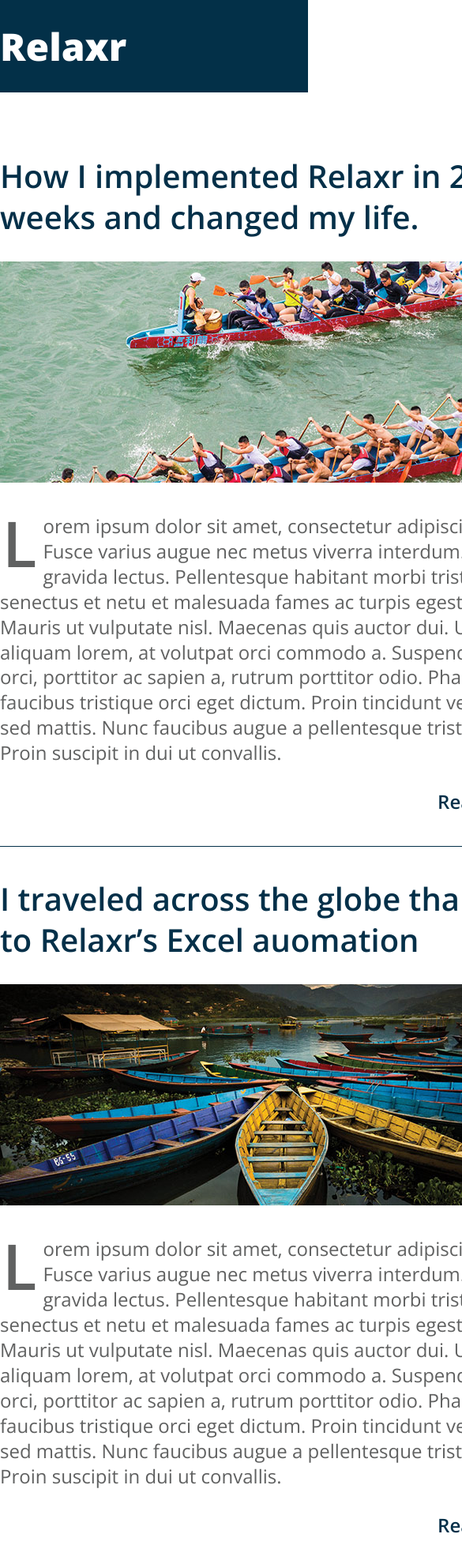
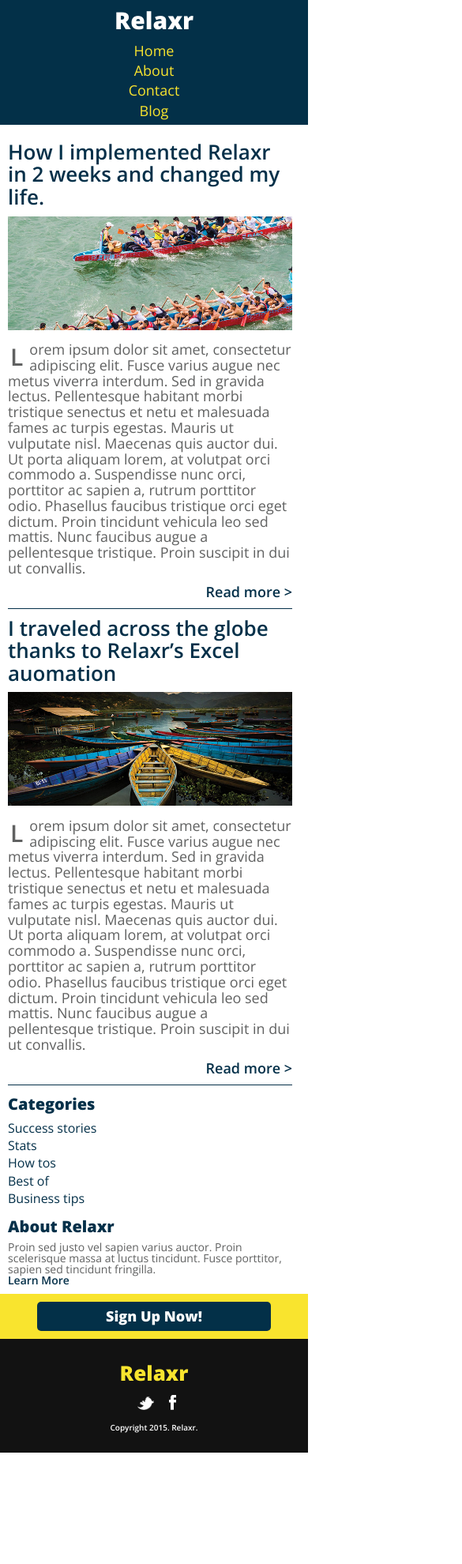
Before and after one commit to atflick/lesson-08-hw-andy_flickinger, a plain HTML site: page starter_code/blog.html in a window 390 px wide. Shown: the top 1980 px of the page at 79% size, 585 px wide, since content can reach past the window. After the commit the page ends 1839 px from the top, so only its background shows below. Drawn offline with nearby package versions, Linux system fonts and the light colour scheme.

Commit message:
hw submission
commit

```diff
--- a/starter_code/blog.html
+++ b/starter_code/blog.html
@@ -56,7 +56,7 @@
 					<h3>About Relaxr</h3>
 					<p>Proin sed justo vel sapien varius auctor. Proin scelerisque massa at luctus tincidunt. Fusce porttitor, sapien sed tincidunt fringilla.<br>
 					<a href="">Learn More</a></p>
-					<img src="images/ad-unit.png" alt="Ad Unit">
+					<img src="images/ad-unit.png" alt="Ad Unit" id="hide-the-ad">
 				</aside>
 			</div>
 		</section>
--- a/starter_code/css/style.css
+++ b/starter_code/css/style.css
@@ -64,7 +64,7 @@ a {
 
 /* Center the container */
 .container {
-  width: 960px;
+  max-width: 960px;
   margin: 0 auto;
 }
 .logo {
@@ -98,6 +98,7 @@ header nav ul li a {
 #hero {
   height: 700px;
   background: url(../images/header_bg.jpg) no-repeat top center #131e27;
+  background-size: cover;
   padding-top: 32px;
 }
 
@@ -140,7 +141,7 @@ h3 {
   margin-bottom: 40px;
 }
 #benefits p, #benefits ul {
-  width: 600px;
+  max-width: 600px;
 }
 #benefits ul {
   list-style: disc;
@@ -148,6 +149,7 @@ h3 {
 }
 #testimonial {
   background: url(../images/testimonial_bg.jpg) no-repeat top center #071324;
+  background-size: cover;
   padding: 70px 0 70px;
   color: #fff;
 }
@@ -156,7 +158,7 @@ blockquote {
   font-weight: 300;
   font-style: italic;
   text-align: center;
-  width: 580px;
+  max-width: 580px;
   margin: 0 auto;
 }
 blockquote span {
@@ -168,7 +170,7 @@ blockquote span {
   margin-top: 80px;
 }
 #posts {
-  width: 700px;
+  max-width: 700px;
   display: inline-block;
   margin-right: 20px;
   vertical-align: top;
@@ -287,3 +289,169 @@ footer p {
   color: #fff;
   font-weight: 600;
 }
+
+/******************************************
+/* MEDIA QUERIES
+/*******************************************/
+
+
+@media screen and (max-width: 768px) {
+  header .logo {
+  font-size: 36px;
+}
+header nav ul li {
+  font-size: 24px;
+  }
+  header nav {
+  margin-top: 5px;
+}
+.container {
+  padding: 0 10px;
+}
+#hero {
+  height: 200px;
+  padding-top: 5px;
+}
+
+#hero h2 {
+  font-size: 18px;
+  margin: 20px 10px 40px 10px;
+}
+.button {
+  padding: 6px 0;
+  width: 80%;
+  font-size: 14px;
+}
+.blue {
+  font-size: 18px;
+}
+#benefits {
+  padding: 20px 0 10px;
+}
+h3 {
+  font-size: 18px;
+  margin-bottom: 10px;
+}
+#benefits ul {
+  list-style: disc;
+  margin: 10px 0 0 30px;
+}
+  #testimonial {
+  padding: 15px 0 15px;
+}
+blockquote {
+  font-size: 22px;
+  }
+  #bottom-cta {
+  padding: 10px;
+}
+footer {
+  padding: 15px 0 15px 0;
+
+}
+footer .logo {
+  font-size: 26px;
+  margin: 10px auto;
+}
+footer ul li {
+  margin: 0;
+}
+footer p {
+  font-size: 10px;
+  margin: 10px 0;
+}
+footer img {
+  width: 50%;
+}
+#main {
+  margin-top: 20px;
+}
+#posts {
+  display: block;
+  margin-right: 10px;
+}
+#sidebar {
+  width: 100%;
+  display: block;
+}
+.post {
+  padding-bottom: 10px;
+  margin-bottom: 10px;
+}
+.post h2 {
+  font-size: 26px;
+  line-height: 1.1;
+  margin-bottom: 10px;
+}
+
+.post img {
+  margin-bottom: 10px;
+}
+.post p {
+  font-size: 18px;
+  line-height: 1.1;
+}
+.post p:first-of-type:first-letter {
+  float: left;
+  font-size: 30px;
+  line-height: 30px;
+}
+.readmore {
+  margin-top: 10px;
+}
+article img {
+  width: 100%;
+}
+#hide-the-ad {
+  display: none;
+}
+#sidebar {
+  width: 100%;
+}
+aside {
+  width: 100%;
+}
+#sidebar h3 {
+  font-size: 20px;
+  margin-bottom: 5px;
+}
+#sidebar ul {
+  margin-bottom: 10px;
+}
+#sidebar ul li a {
+  font-size: 16px;
+}
+#sidebar p {
+  font-size: 14px;
+  line-height: 1;
+  margin-bottom: 10px;
+  width: 100%;
+}
+
+}
+@media screen and (max-width: 480px) {
+  body {
+    font-size: 16px;
+  }
+header .logo {
+  width: 100%;
+  text-align: center;
+  float: none;
+  display: block;
+  font-size: 30px;
+}
+header {
+  padding: 5px 0;
+}
+header nav {
+  float: none;
+  width: 100%;
+  margin-top: 5px;
+}
+header nav ul li {
+  display: block;
+  margin: 0 auto;
+  font-size: 18px;
+  text-align: center;
+}
+}
```
